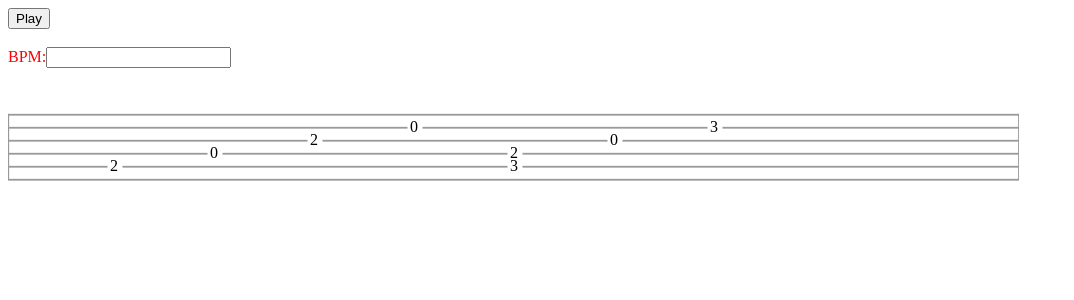
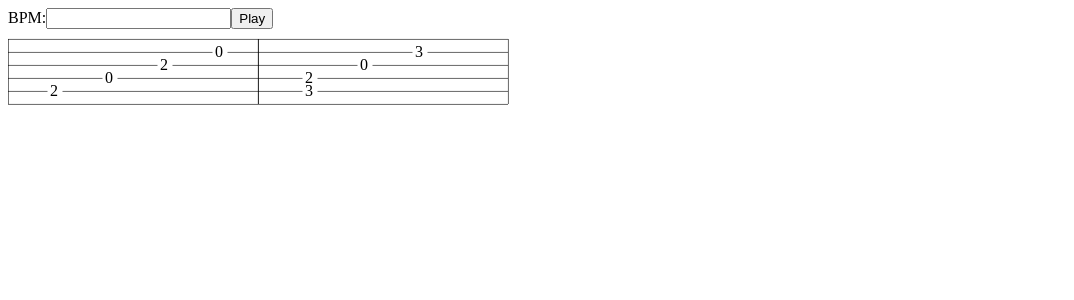
Before and after one commit to calesce/tab-editor, a React app: page / in a window 1280 px wide. Shown: the top 300 px of the page, without its empty margins (0-1074 px from the left). Built offline with nearby package versions, Linux system fonts and the light colour scheme.

Commit message:
add support for separate measures

```diff
--- a/src/components/App.js
+++ b/src/components/App.js
@@ -10,7 +10,10 @@ export default class App extends Component {
 
     this.state = {
       song: song,
-      currentNote: 0,
+      current: {
+        measure: 0,
+        noteIndex: 0
+      },
       audioContext: new AudioContext(),
       isPlaying: false,
       speed: 500
@@ -21,42 +24,58 @@ export default class App extends Component {
     this.setState({
       isPlaying: true
     }, () => {
-      var interval = setInterval(() => {
-        var note = song[this.state.currentNote];
+      let interval = setInterval(() => {
+        let { current, speed } = this.state;
+        let { measure, noteIndex } = current;
 
-        for(let i = 0; i < note.string.length; i++) {
-          let pitch = note.fret[i] + (5 * note.string[i]);
-          if(note.string[i] >= 4) {
+        let currentNote = song[measure].notes[noteIndex];
+
+        for(let i = 0; i < currentNote.string.length; i++) {
+          let pitch = currentNote.fret[i] + (5 * currentNote.string[i]);
+          if(currentNote.string[i] >= 4) {
             pitch = pitch - 1;
           }
 
-          this.play(0, pitch, this.state.speed / 1000);
+          this.play(0, pitch, speed / 1000);
         }
 
-        if(this.state.currentNote === song.length - 1) {
+        if(measure === song.length - 1 && noteIndex === song[measure].notes.length - 1) {
           clearInterval(interval);
 
           setTimeout(() => {
             this.setState({
               isPlaying: false,
-              currentNote: 0
+              current: {
+                measure: 0,
+                noteIndex: 0
+              }
             });
-          }, this.state.speed);
+          }, speed);
+        } else if(measure !== song.length - 1 && noteIndex === song[measure].notes.length - 1) {
+          this.setState({
+            current: {
+              measure: measure + 1,
+              noteIndex: 0
+            }
+          });
+        } else {
+          this.setState({
+            current: {
+              measure,
+              noteIndex: noteIndex + 1
+            }
+          });
         }
-
-        this.setState({
-          currentNote: this.state.currentNote + 1
-        });
       }, this.state.speed);
     });
   }
 
   play = (delay, pitch, duration) => {
-    var startTime = this.state.audioContext.currentTime + delay;
-    var endTime = startTime + duration;
+    let startTime = this.state.audioContext.currentTime + delay;
+    let endTime = startTime + duration;
 
-    var oscillator = this.state.audioContext.createOscillator();
-    var gainNode = this.state.audioContext.createGain();
+    let oscillator = this.state.audioContext.createOscillator();
+    let gainNode = this.state.audioContext.createGain();
     oscillator.connect(gainNode);
     gainNode.connect(this.state.audioContext.destination);
 
@@ -77,16 +96,12 @@ export default class App extends Component {
 
   render() {
     return (
-      <div style={{ color: 'red' }}>
+      <div>
+        BPM:
+        <input onChange={this.bpmChanged} />
         <button onClick={this.playSequence.bind(this, song)}>Play</button>
         <br />
-        <br />
-        BPM:
-        <input onChange={this.bpmChanged} />
-        <br />
-        <br />
-        <br />
-        <TabStaff notes={song} currentNoteIndex={this.state.currentNote} isPlaying={this.state.isPlaying} />
+        <TabStaff song={song} currentNoteIndex={this.state.currentNote} isPlaying={this.state.isPlaying} />
       </div>
     );
   }
--- a/src/components/TabNote.js
+++ b/src/components/TabNote.js
@@ -2,7 +2,7 @@ import React, { Component } from 'react';
 
 export default class TabNote extends Component {
   render() {
-    let { x, y, fret, color} = this.props
+    let { x, y, fret, color} = this.props;
 
     return (
       <g>
--- a/src/components/TabStaff.js
+++ b/src/components/TabStaff.js
@@ -1,58 +1,72 @@
 import React, { Component } from 'react';
 import TabNote from './TabNote';
 
+/*.map((note, i) => {
+  let color = (i === this.props.currentNoteIndex - 1) && this.props.isPlaying ? '#f9423a' : '#000000';
+
+  return {
+    string: note.string,
+    fret: note.fret,
+    duration: note.duration,
+    color: color
+  };
+});*/
+
 export default class TabStaff extends Component {
-  renderBars = () => {
+  renderBars = (i, measureLength) => {
     return (
       <g>
-        <rect x="0" y="10" width="100%" height="1.5" rx="0" ry="0" fill="#999999" stroke="#999999" strokeWidth="0.3" font="10pt Arial"></rect>
-        <rect x="0" y="23" width="100%" height="1.5" rx="0" ry="0" fill="#999999" stroke="#999999" strokeWidth="0.3" font="10pt Arial"></rect>
-        <rect x="0" y="36" width="100%" height="1.5" rx="0" ry="0" fill="#999999" stroke="#999999" strokeWidth="0.3" font="10pt Arial"></rect>
-        <rect x="0" y="49" width="100%" height="1.5" rx="0" ry="0" fill="#999999" stroke="#999999" strokeWidth="0.3" font="10pt Arial"></rect>
-        <rect x="0" y="62" width="100%" height="1.5" rx="0" ry="0" fill="#999999" stroke="#999999" strokeWidth="0.3" font="10pt Arial"></rect>
-        <rect x="0" y="75" width="100%" height="1.5" rx="0" ry="0" fill="#999999" stroke="#999999" strokeWidth="0.3" font="10pt Arial"></rect>
+        <rect x={250 * i} y='10' width={measureLength} height='0.5' rx='0' ry='0' fill='#000000' stroke='#000000' strokeWidth={0.1} font='10pt Arial'></rect>
+        <rect x={250 * i} y='23' width={measureLength} height='0.5' rx='0' ry='0' fill='#000000' stroke='#000000' strokeWidth='0.1' font='10pt Arial'></rect>
+        <rect x={250 * i} y='36' width={measureLength} height='0.5' rx='0' ry='0' fill='#000000' stroke='#000000' strokeWidth='0.1' font='10pt Arial'></rect>
+        <rect x={250 * i} y='49' width={measureLength} height='0.5' rx='0' ry='0' fill='#000000' stroke='#000000' strokeWidth='0.1' font='10pt Arial'></rect>
+        <rect x={250 * i} y='62' width={measureLength} height='0.5' rx='0' ry='0' fill='#000000' stroke='#000000' strokeWidth='0.1' font='10pt Arial'></rect>
+        <rect x={250 * i} y='75' width={measureLength} height='0.5' rx='0' ry='0' fill='#000000' stroke='#000000' strokeWidth='0.1' font='10pt Arial'></rect>
 
-        <rect x="0" y="10" width="1" height="65" rx="0" ry="0" fill="#999999" stroke="#999999" strokeWidth="0.3" font="10pt Arial"></rect>
-        <rect x="99.9%" y="10" width="1.5" height="65" rx="0" ry="0" fill="#999999" stroke="#999999" strokeWidth="0.3" font="10pt Arial"></rect>
+        <rect x={250 * i} y='10' width='0.5' height='65' rx='0' ry='0' fill='#000000' stroke='#000000' strokeWidth='0.1' font='10pt Arial'></rect>
+        <rect x={250 * i + measureLength } y='10' width='0.5' height='65' rx='0' ry='0' fill='#000000' stroke='#000000' strokeWidth='0.1' font='10pt Arial'></rect>
       </g>
     );
   }
 
-  renderNotes = (note, i) => {
+  renderMeasure = (i, measureLength, measure) => {
+    return (
+      <g>
+        { this.renderBars(i, measureLength) }
+        {
+          measure.notes.map((note, j) => this.renderNotes(note, i, j))
+        }
+      </g>
+    );
+  }
+
+  renderNotes = (note, measureNumber, index) => {
     return note.string.map((bleh, j) => {
+      let x = (measureNumber * 255) + (index * 55 + 40);
       let y = 80 - (13 * note.string[j]);
 
-      return <TabNote key={j} x={i * 100 + 100} y={y} color={note.color} fret={note.fret[j]} />
+      return <TabNote key={j} x={x} y={y} color={note.color} fret={note.fret[j]} />;
     });
   }
 
   render() {
+    let measureLength = 250;
+
     let style = {
       height: 250,
-      width: '80%'
+      width: measureLength
     };
 
-    let notes = this.props.notes.map((note, i) => {
-      let color = (i === this.props.currentNoteIndex - 1) && this.props.isPlaying ? '#f9423a' : '#000000';
+    let song = this.props.song;
 
-      return {
-        string: note.string,
-        fret: note.fret,
-        duration: note.duration,
-        color: color
-      };
-    });
-
-    return (<svg style={style}>
-
-      { this.renderBars() }
+    return (<svg style={{ width: '100%' }}>
       {
-        notes.map((note, i) => {
+        this.props.song.map((measure, i) => {
           return (
-            <g key={i}>
-              { this.renderNotes(note, i) }
+            <g key={i} style={style}>
+              { this.renderMeasure(i, measureLength, measure) }
             </g>
-          )
+          );
         })
       }
     </svg>);
--- a/src/components/song.js
+++ b/src/components/song.js
@@ -1,4 +1,7 @@
-module.exports = [
+let song = [
+  {
+    timeSignature: '4/4',
+    notes: [
       {
         string: [1],
         fret: [2],
@@ -18,7 +21,12 @@ module.exports = [
         string: [4],
         fret: [0],
         duration: ['q']
+      }
+    ]
   },
+  {
+    timeSignature: '4/4',
+    notes: [
       {
         string: [1, 2],
         fret: [3, 2],
@@ -34,4 +42,8 @@ module.exports = [
         fret: [3],
         duration: ['q'],
       }
+    ]
+  }
 ];
+
+module.exports = song;
```
Also changed, not shown: 1 other file (tests, documents, lock files or other folders). Lines whose indentation alone changed are shown as unchanged.
